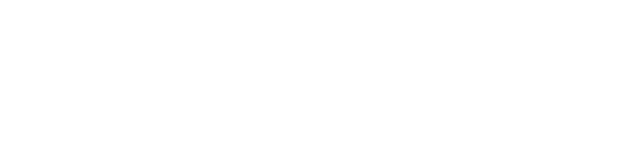
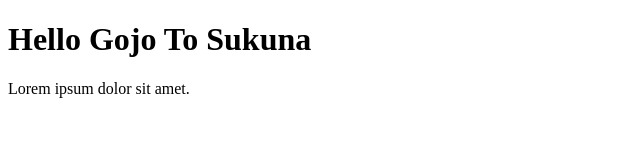
Before and after one commit to Lokeshsharmaa-01/javascriptLearn, a plain HTML site: page index.html in a window 1280 px wide. Shown: the whole page, without its empty margins (0-640 px from the left). Drawn offline with Linux system fonts and the light colour scheme.

Commit message:
adding more new knowledgs

```diff
--- a/index.html
+++ b/index.html
@@ -7,6 +7,9 @@
     <script src="script.js"></script>
 </head>
 <body>
-
+    <div class="container">
+        <h1 id="title">Hello Gojo To Sukuna</h1>
+        <p>Lorem ipsum dolor sit amet.</p>
+    </div>
 </body>
 </html>
```
Also changed, not shown: array.js (+4 -5 lines), arrow.js (added, +18 -0 lines), forof.js (added, +17 -0 lines), objects.js (+6 -6 lines), Dom.js (added).
